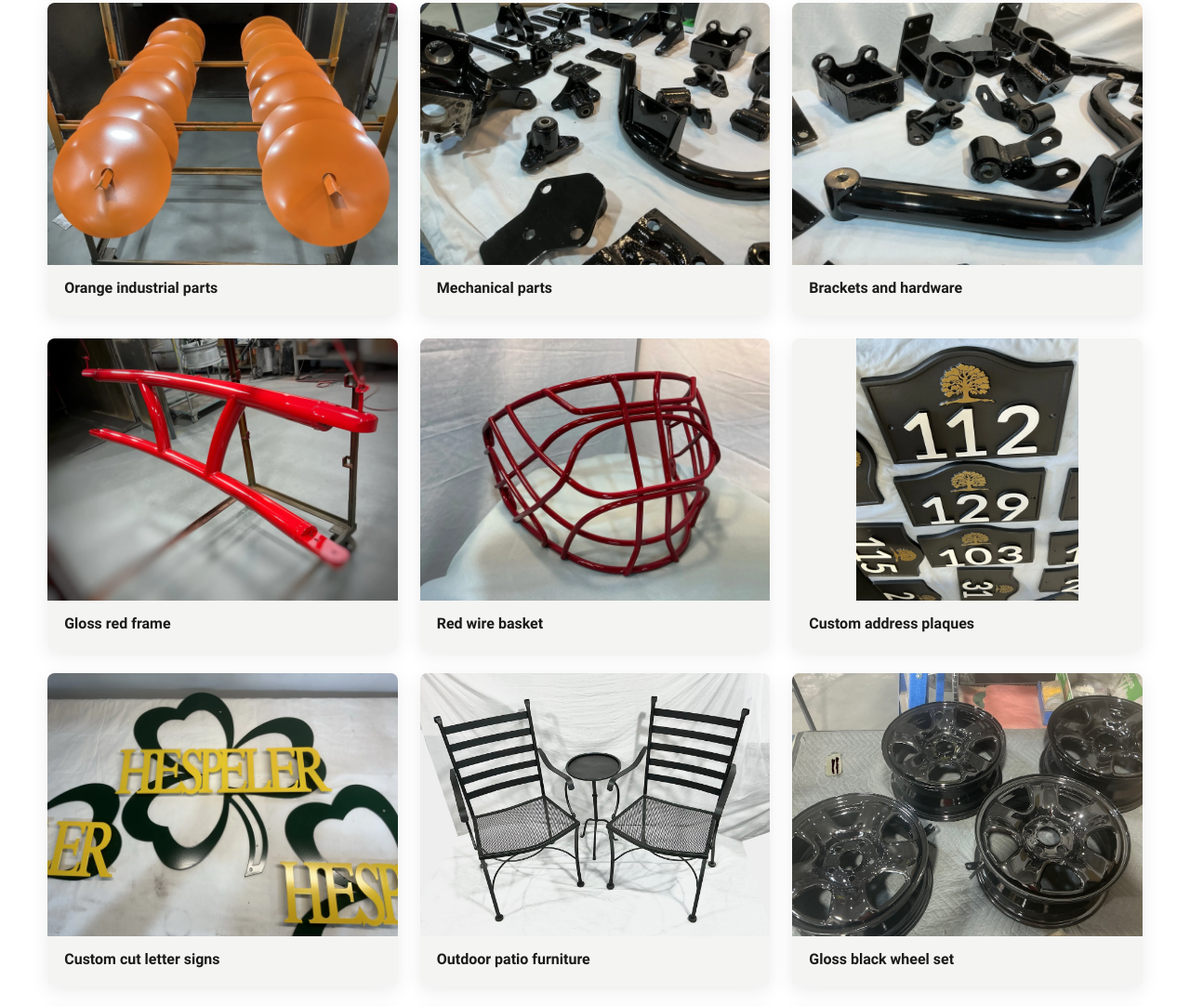
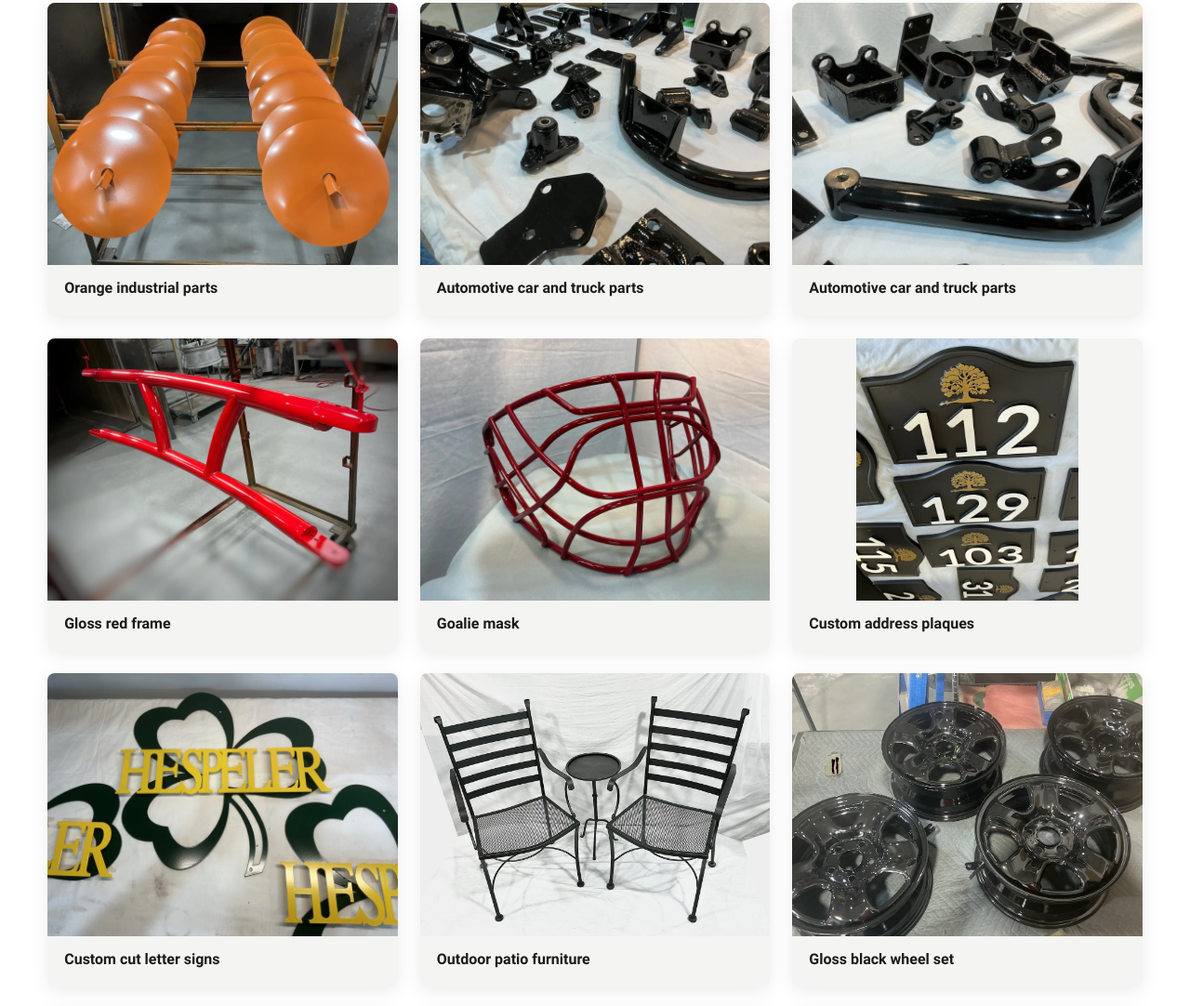
Before and after one commit to iamstevedavis/hespelerpowdercoating, a website: page static/projects.html in a window 1280 px wide. Shown: the part 999-2081 px from the top of the page at 93% size. Drawn offline with Linux system fonts and the light colour scheme.

Commit message:
Correct Projects gallery captions and alt text

```diff
--- a/static/projects.html
+++ b/static/projects.html
@@ -143,20 +143,20 @@
                         <figcaption>Orange industrial parts</figcaption>
                     </figure>
                     <figure class="portfolio-card">
-                        <img class="portfolio-photo" src="/images/portfolio/black-coated-machine-parts.webp" alt="Assorted black coated mechanical parts" loading="lazy" decoding="async" width="1536" height="1152">
-                        <figcaption>Mechanical parts</figcaption>
+                        <img class="portfolio-photo" src="/images/portfolio/black-coated-machine-parts.webp" alt="Assorted black coated automotive car and truck parts" loading="lazy" decoding="async" width="1536" height="1152">
+                        <figcaption>Automotive car and truck parts</figcaption>
                     </figure>
                     <figure class="portfolio-card">
-                        <img class="portfolio-photo" src="/images/portfolio/black-coated-brackets.webp" alt="Black coated brackets and mounting parts" loading="lazy" decoding="async" width="1536" height="1152">
-                        <figcaption>Brackets and hardware</figcaption>
+                        <img class="portfolio-photo" src="/images/portfolio/black-coated-brackets.webp" alt="Black coated automotive car and truck parts" loading="lazy" decoding="async" width="1536" height="1152">
+                        <figcaption>Automotive car and truck parts</figcaption>
                     </figure>
                     <figure class="portfolio-card">
                         <img class="portfolio-photo" src="/images/portfolio/gloss-red-frame.webp" alt="Gloss red tubular frame on a coating rack" loading="lazy" decoding="async" width="1536" height="1152">
                         <figcaption>Gloss red frame</figcaption>
                     </figure>
                     <figure class="portfolio-card">
-                        <img class="portfolio-photo" src="/images/portfolio/red-wire-basket.webp" alt="Red coated wire basket" loading="lazy" decoding="async" width="1536" height="1152">
-                        <figcaption>Red wire basket</figcaption>
+                        <img class="portfolio-photo" src="/images/portfolio/red-wire-basket.webp" alt="Red coated goalie mask" loading="lazy" decoding="async" width="1536" height="1152">
+                        <figcaption>Goalie mask</figcaption>
                     </figure>
                     <figure class="portfolio-card">
                         <img class="portfolio-photo contain" src="/images/portfolio/custom-address-plaques.webp" alt="Black and gold numbered address plaques" loading="lazy" decoding="async" width="1304" height="1536">
```
